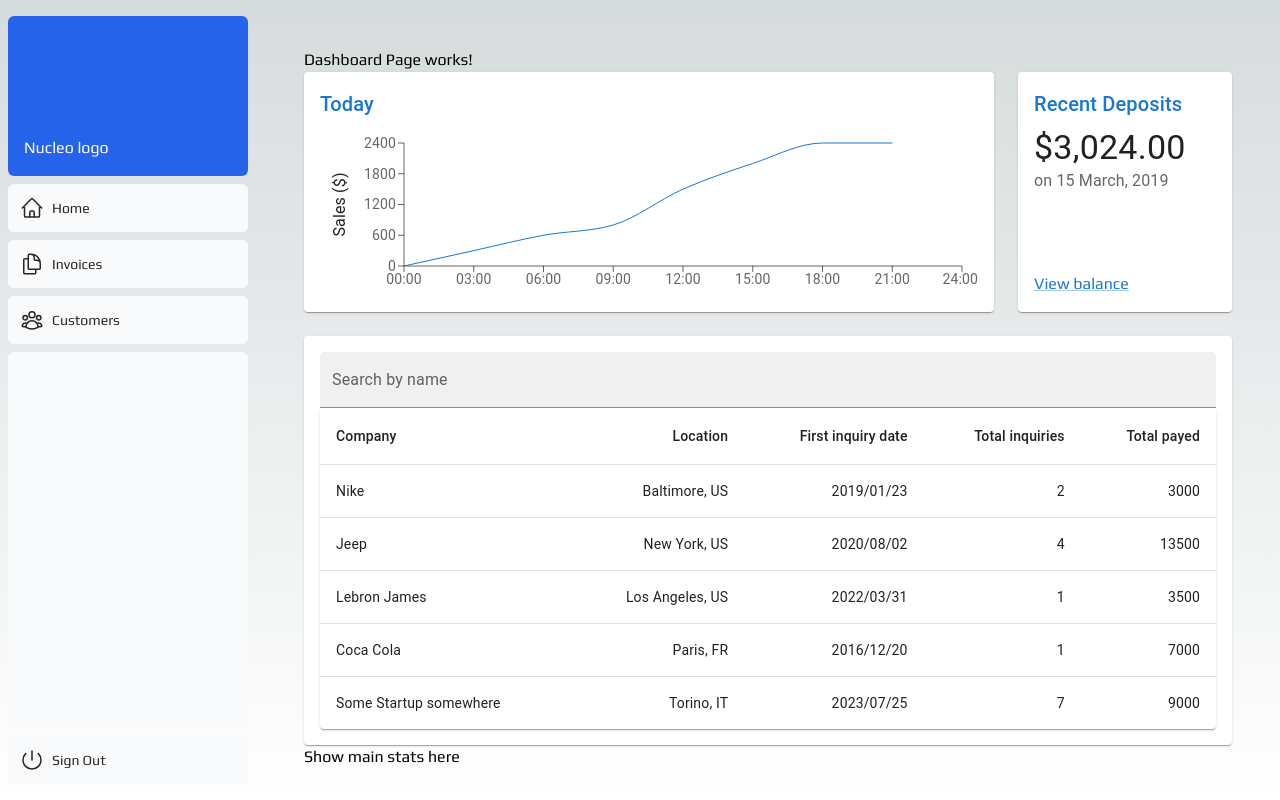
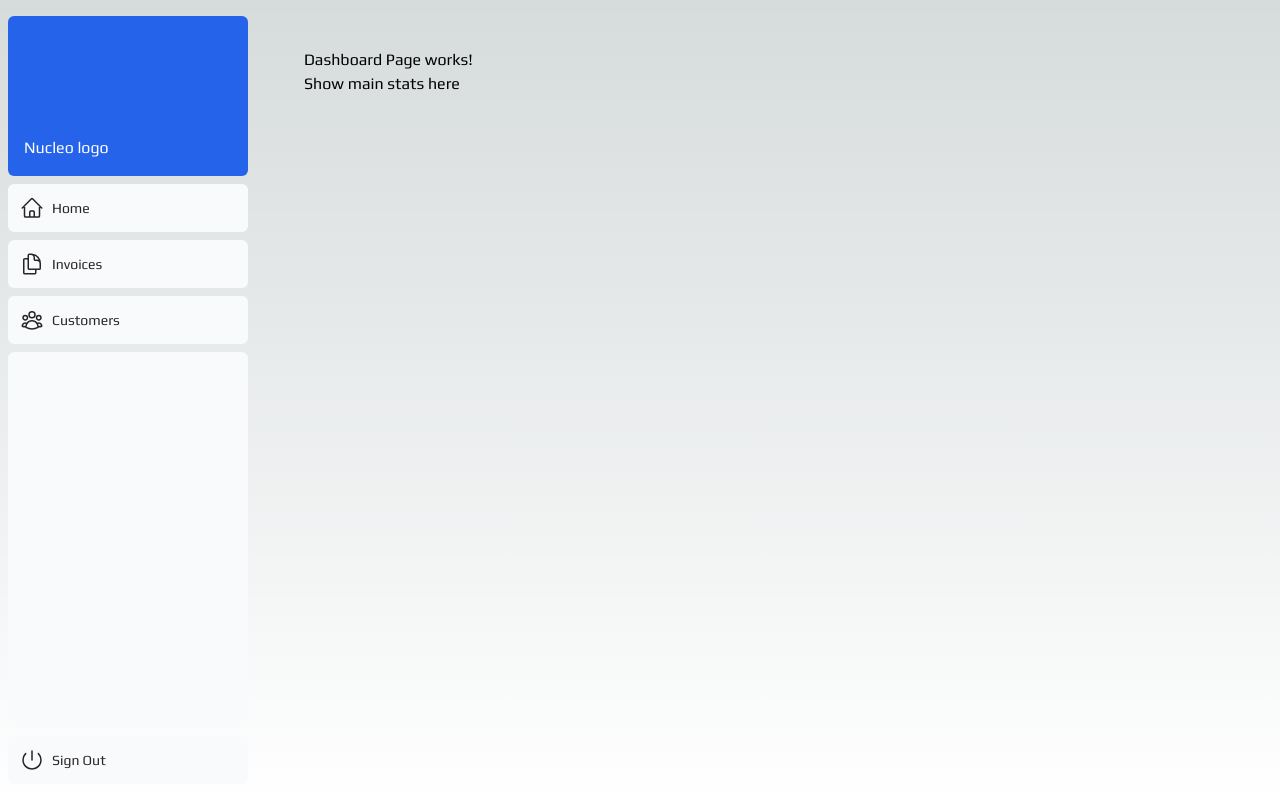
Before and after one commit to franckyi/nucleo-dashboard, a Next.js app: page /dashboard in a window 1280 px wide. Built offline with nearby package versions, Linux system fonts and the light colour scheme.

Commit message:
remove corrupted component

```diff
--- a/src/app/dashboard/page.tsx
+++ b/src/app/dashboard/page.tsx
@@ -1,10 +1,7 @@
-import MainStats from "../components/MainStats";
-
 export default function Page() {
   return (
     <>
       <h1>Dashboard Page works!</h1>
-      <MainStats />
       <p>Show main stats here</p>
     </>
   );
```
